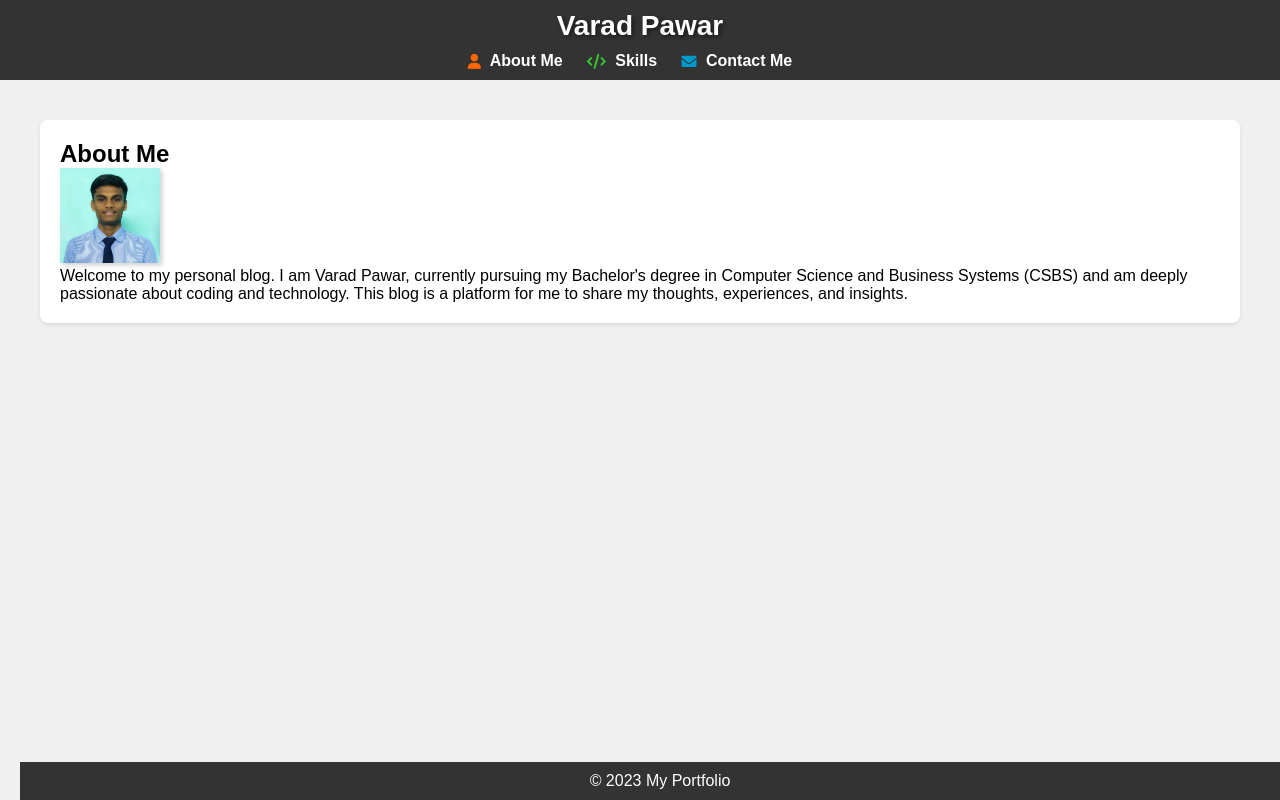
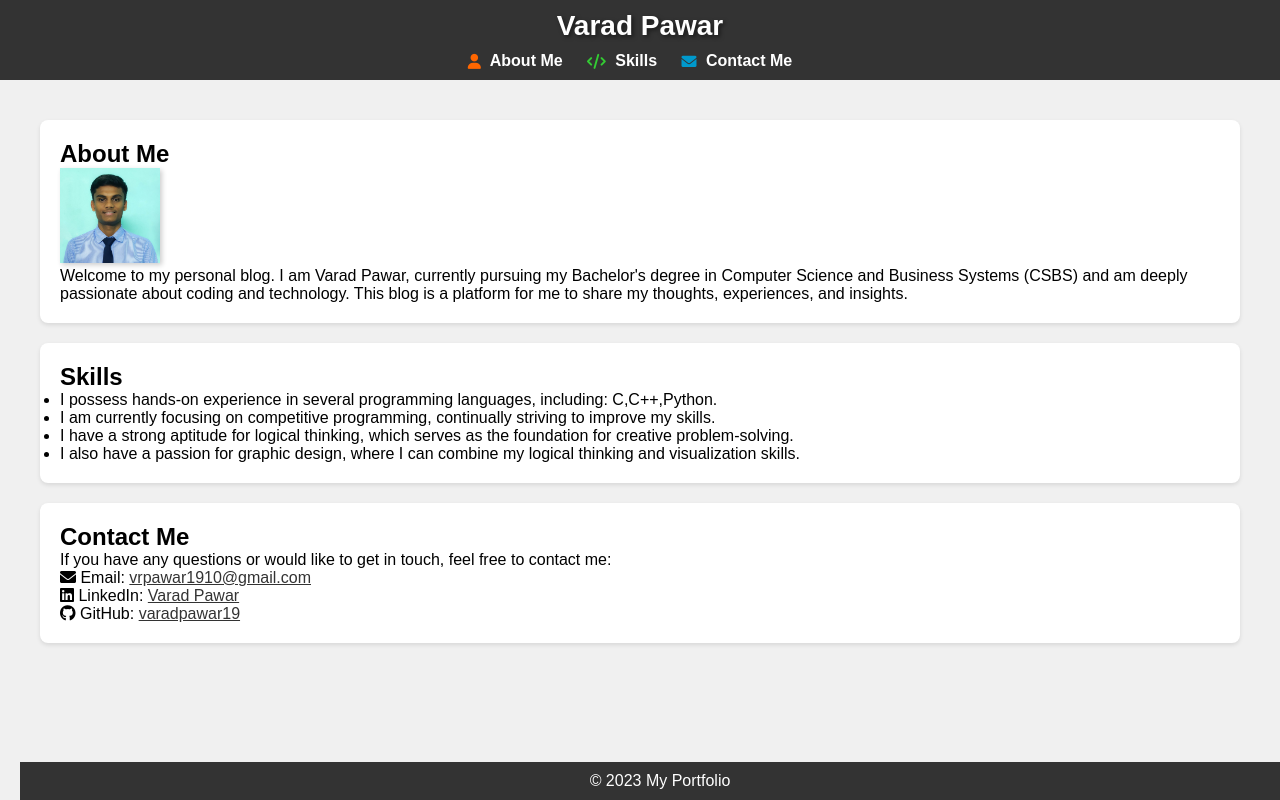
Before and after one commit to Varadpawar19/varadpawar, a plain HTML site: page index.html in a window 1280 px wide. Drawn offline with Linux system fonts and the light colour scheme.

Commit message:
index.html

```diff
--- a/index.html
+++ b/index.html
@@ -28,6 +28,27 @@
         <p>Welcome to my personal blog. I am Varad Pawar, currently pursuing my Bachelor's degree in Computer Science and Business Systems (CSBS) and am deeply passionate about coding and technology. This blog is a platform for me to share my thoughts, experiences, and insights.</p>
     </section>
 
+    <section id="skills">
+        <h2>Skills</h2>
+        <ul>
+            <li> I possess hands-on experience in several programming languages, including: C,C++,Python.</li>
+            <li>I am currently focusing on competitive programming, continually striving to improve my skills. </li>
+            <li> I have a strong aptitude for logical thinking, which serves as the foundation for creative problem-solving.</li>
+            <li>I also have a passion for graphic design, where I can combine my logical thinking and visualization skills.</li>
+
+            <!-- Add more skills here -->
+        </ul>
+    </section>
+
+    <section id="contact">
+        <h2>Contact Me</h2>
+        <p>If you have any questions or would like to get in touch, feel free to contact me:</p>
+        <p><i class="fas fa-envelope"></i> Email: <a href="mailto:your.email@example.com" style="color: #333;">vrpawar1910@gmail.com</a></p>
+        <p><i class="fab fa-linkedin"></i> LinkedIn: <a href="https://www.linkedin.com/in/your-profile/" style="color: #333;">Varad Pawar</a></p>
+        <p><i class="fab fa-github"></i> GitHub: <a href="https://github.com/Varadpawar19" style="color: #333;">varadpawar19</a></p>
+    </section>
+
+
     <footer>
         <p>&copy; 2023 My Portfolio</p>
     </footer>
```
